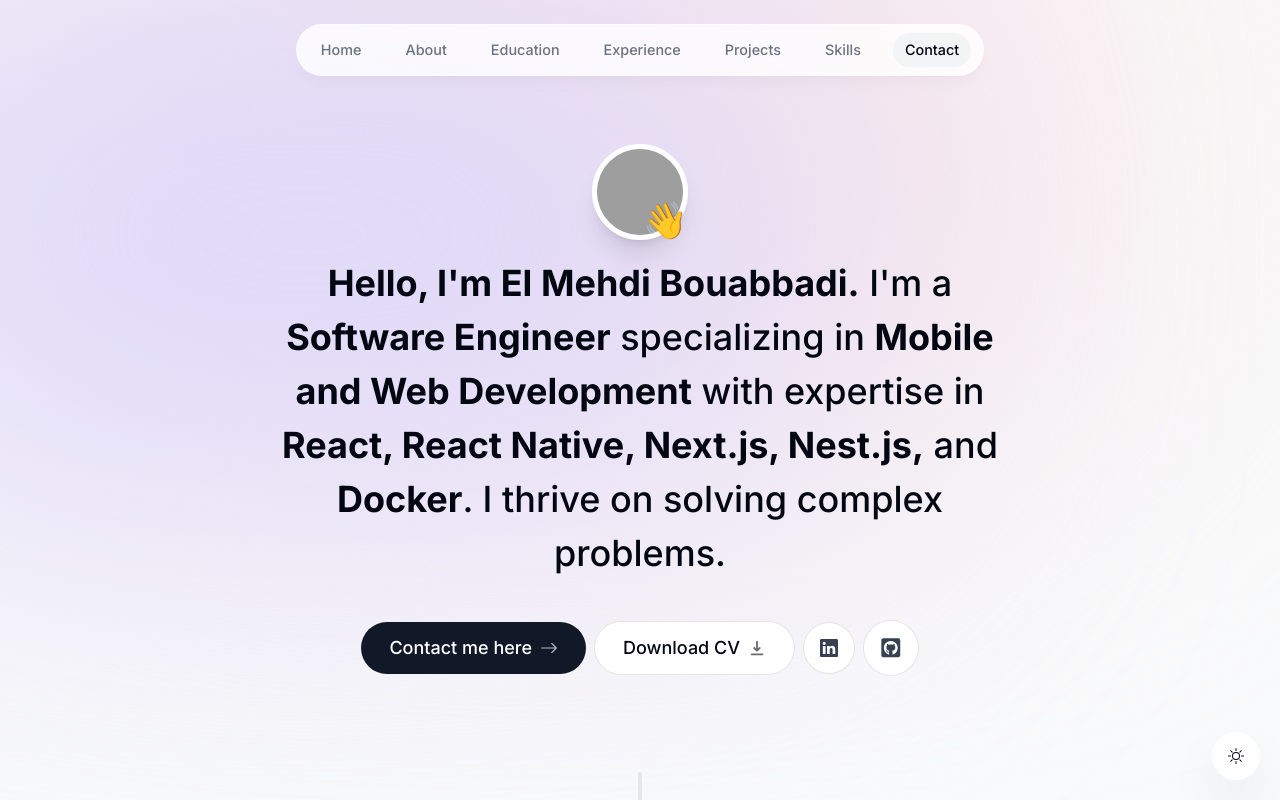
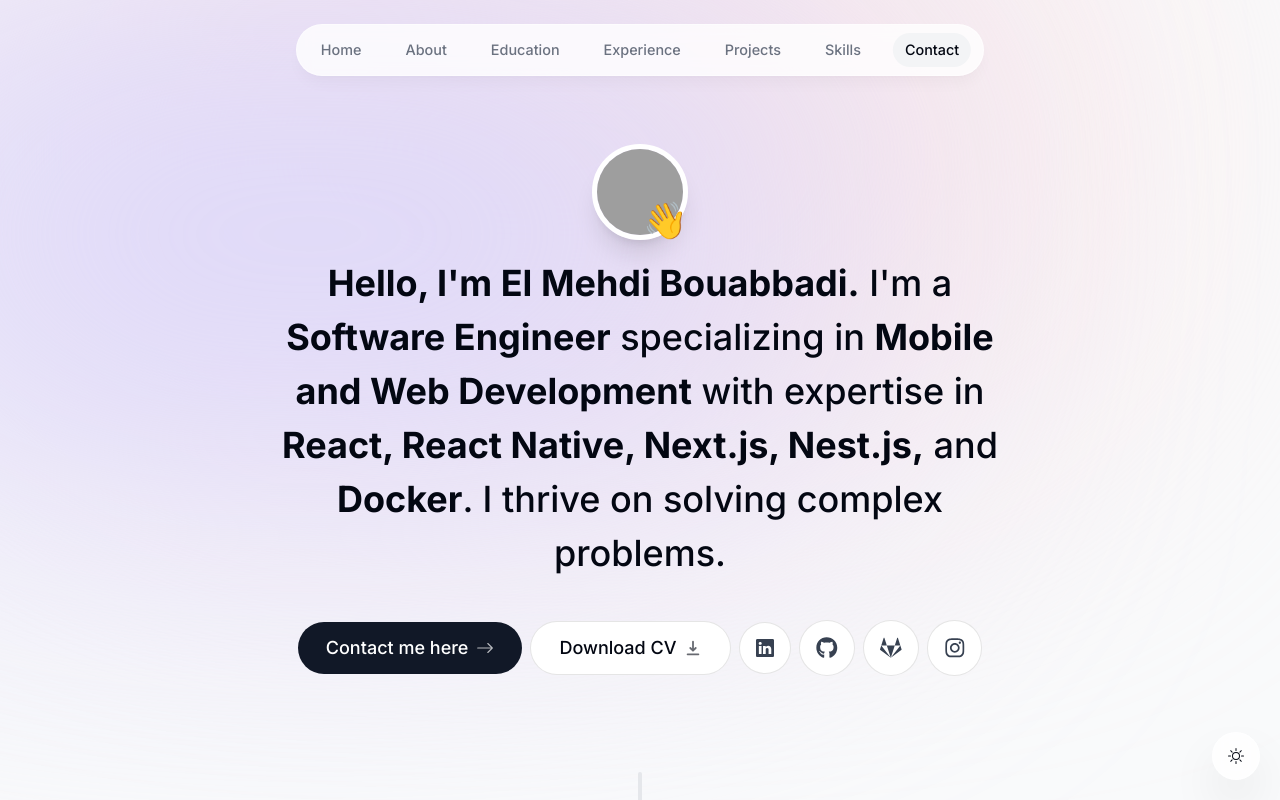
Before and after one commit to ebouabbadi/elmehdibouabbadi, a Next.js app: page / in a window 1280 px wide. Shown: the top 800 px of the page. Built offline with nearby package versions, Linux system fonts and the light colour scheme; no server answers; grey boxes are pictures that could not be loaded.

Commit message:
add icones instagram and gitlab for intro file

```diff
--- a/components/intro.tsx
+++ b/components/intro.tsx
@@ -6,7 +6,7 @@ import { motion } from "framer-motion";
 import Link from "next/link";
 import { BsArrowRight, BsLinkedin } from "react-icons/bs";
 import { HiDownload } from "react-icons/hi";
-import { FaGithubSquare } from "react-icons/fa";
+import { FaGithub, FaGithubSquare, FaGitlab, FaInstagram } from "react-icons/fa";
 import { useSectionInView } from "@/lib/hooks";
 import { useActiveSectionContext } from "@/context/active-section-context";
 
@@ -116,7 +116,21 @@ export default function Intro() {
           href="https://github.com/ebouabbadi"
           target="_blank"
         >
-          <FaGithubSquare />
+          <FaGithub />
+        </a>
+        <a
+          className="bg-white p-4 text-gray-700 flex items-center gap-2 text-[1.35rem] rounded-full focus:scale-[1.15] hover:scale-[1.15] hover:text-gray-950 active:scale-105 transition cursor-pointer borderBlack dark:bg-white/10 dark:text-white/60"
+          href="https://gitlab.com/ebouabbadi"
+          target="_blank"
+        >
+          <FaGitlab />
+        </a>
+        <a
+          className="bg-white p-4 text-gray-700 flex items-center gap-2 text-[1.35rem] rounded-full focus:scale-[1.15] hover:scale-[1.15] hover:text-gray-950 active:scale-105 transition cursor-pointer borderBlack dark:bg-white/10 dark:text-white/60"
+          href="https://www.instagram.com/ebouabbadi"
+          target="_blank"
+        >
+          <FaInstagram />
         </a>
       </motion.div>
     </section>
```
